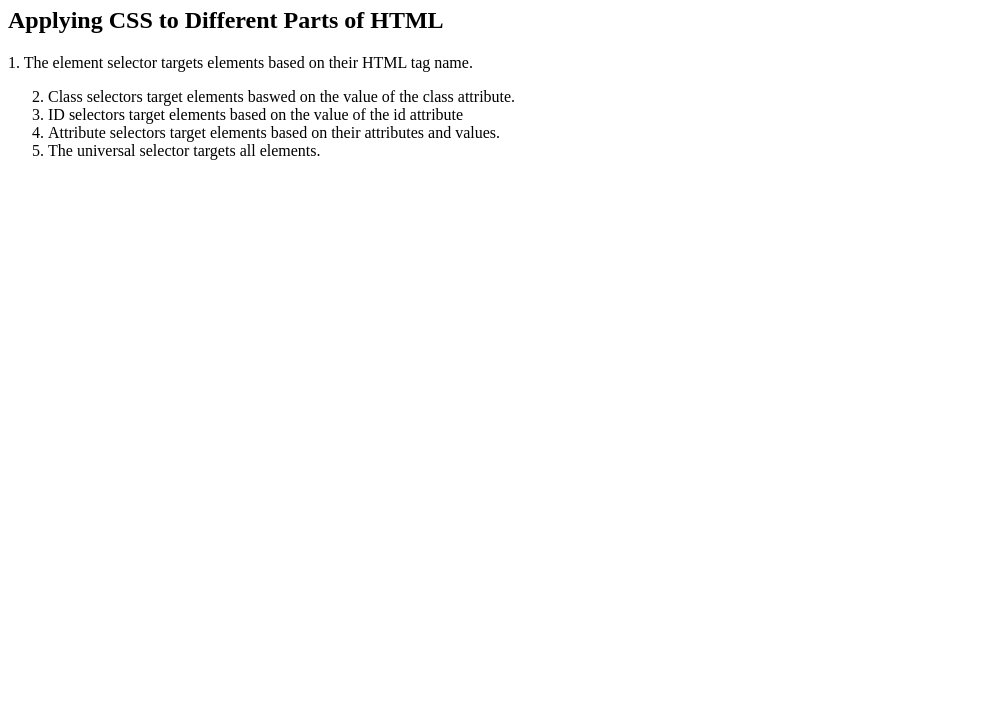
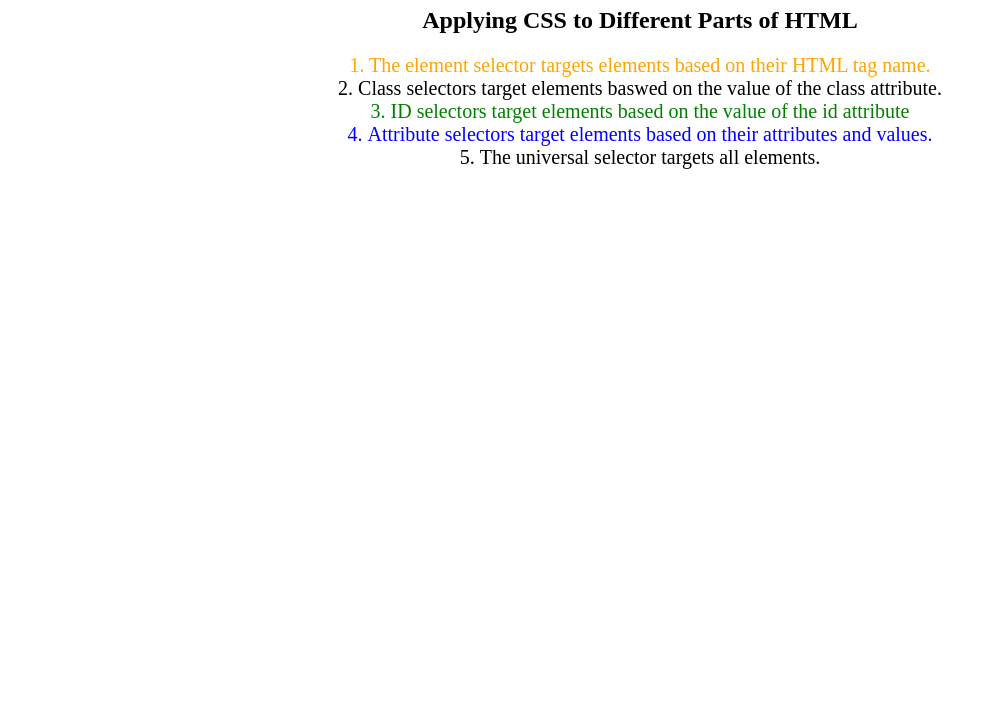
Before and after one commit to b-rajshekar/webdev, a plain HTML site: page CSSBasic/cssSelectors.html in a window 1280 px wide. Shown: the part 73-800 px from the top of the page, without its empty margins (0-995 px from the left). Drawn offline with Linux system fonts and the light colour scheme.

Commit message:
styledone

```diff
--- a/CSSBasic/cssSelectors.html
+++ b/CSSBasic/cssSelectors.html
@@ -2,7 +2,8 @@
 <html lang="en">
 <head>
     <meta charset="UTF-8">
-    <meta name="viewport" content="width=device-width, initial-scale=1.0">
+    <meta name="viewport" content="width=device-width initial-scale=1.0">
+    <link rel="stylesheet" href="style.css">
     <title>CSS Selectors</title>
 </head>
 <body>
--- a/CSSBasic/style.css
+++ b/CSSBasic/style.css
@@ -0,0 +1,25 @@
+ol {
+    margin-left: -40px;
+    margin-top: -20px;
+    list-style-position: inside;
+}
+
+p {
+    color: orange;
+}
+
+.note {
+    font-size: 20px;
+}
+
+#id-selector-demo {
+    color: green;
+}
+
+li[value = "4"] {
+    color: blue;
+}
+
+* {
+    text-align: center;
+}
```
